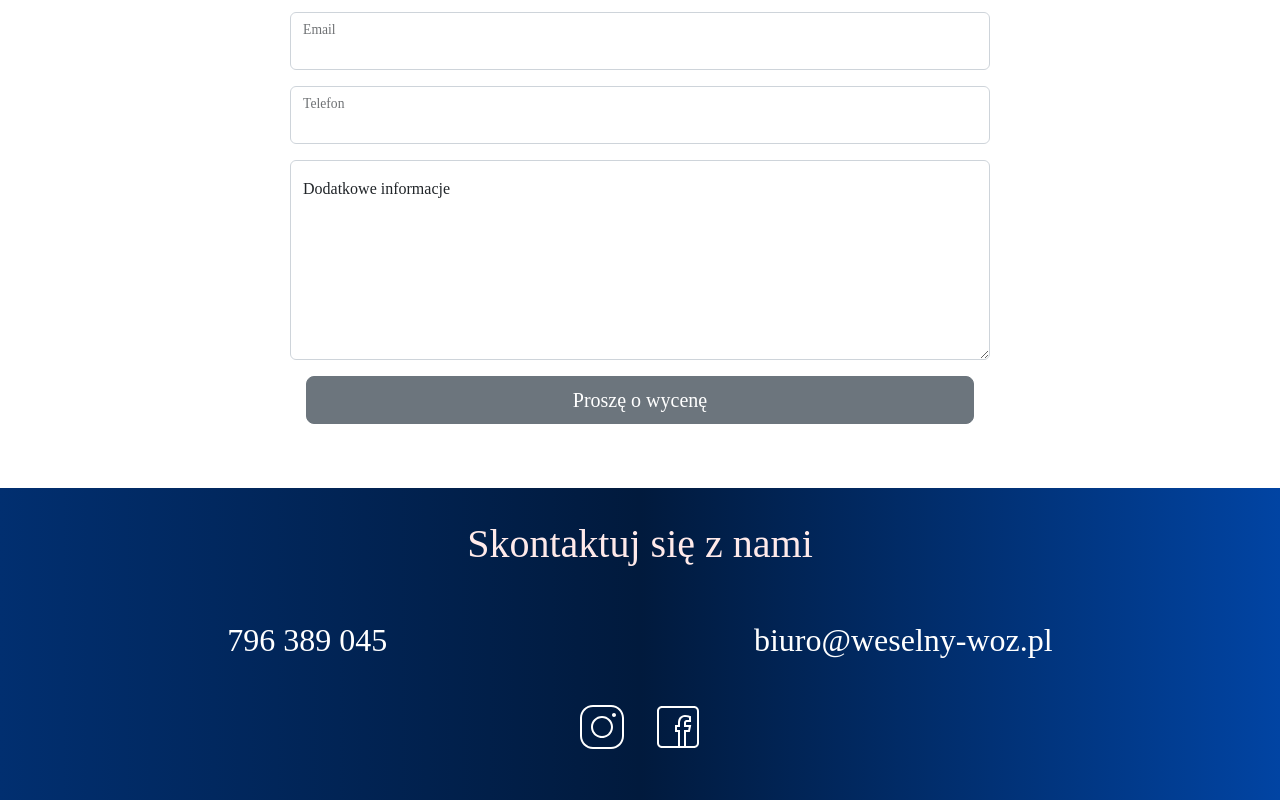
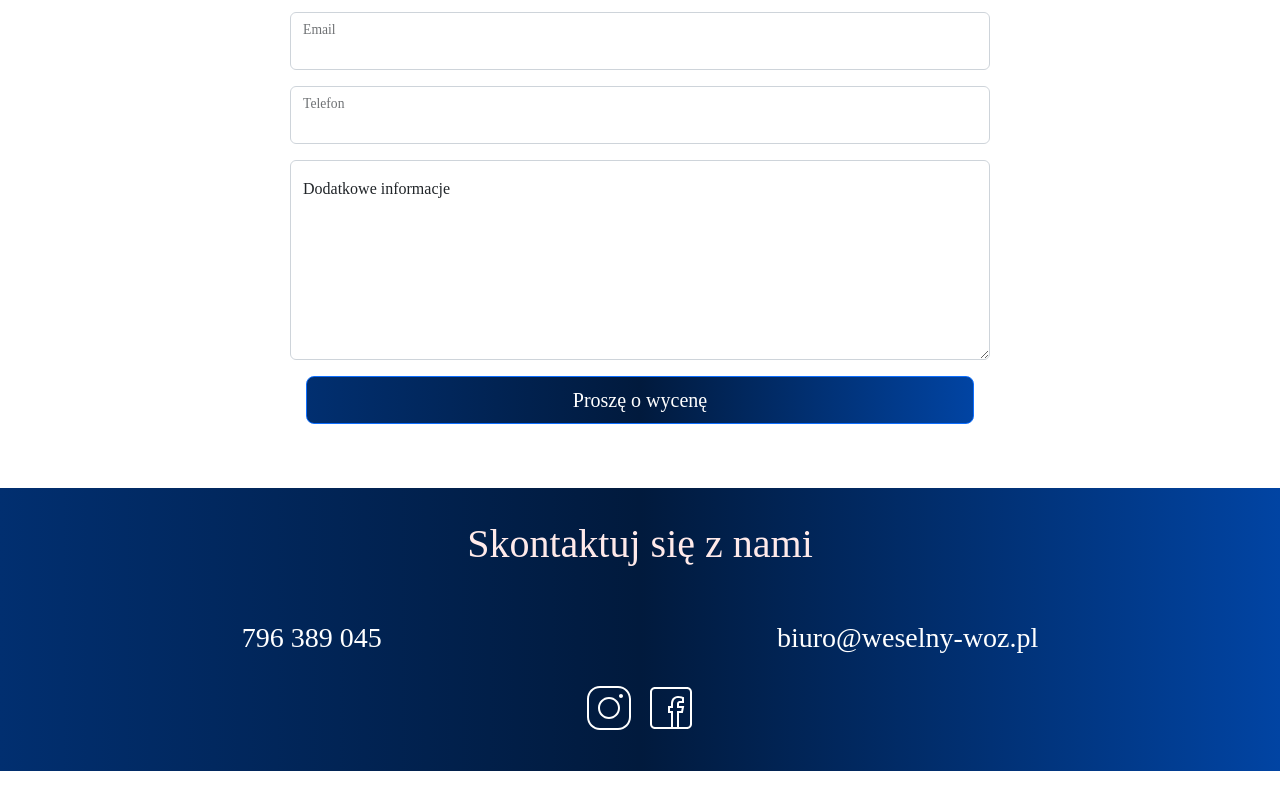
Before and after one commit to artwol993/weselny-woz, a React (Create React App) app: page / in a window 1280 px wide. Shown: the part 5364-6164 px from the top of the page. After the commit the page ends 6135 px from the top, so only its background shows below. Built offline with nearby package versions, Linux system fonts and the light colour scheme.

Commit message:
update footer

```diff
--- a/src/component/contact.jsx
+++ b/src/component/contact.jsx
@@ -150,7 +150,7 @@ function Contact({ selectedCar }) {
                 {errors.comment && <p>{errors.comment.message}</p>}
 
                 <div className="d-grid gap-2 m-3">
-                  <Button variant="secondary" size="lg" type="submit">
+                  <Button size="lg" type="submit" className="contact-button">
                     Proszę o wycenę
                   </Button>
                 </div>
--- a/src/component/footer.jsx
+++ b/src/component/footer.jsx
@@ -15,10 +15,10 @@ function Footer() {
             <Container>
               <div className="d-flex justify-content-around">
                 <a href="tel:+48796389045" className="footer-link">
-                  <p className="h2 text-white">796 389 045</p>
+                  <p className="h3">796 389 045</p>
                 </a>
                 <a href="mailto:biuro@weselny-woz.pl" className="footer-link">
-                  <p className="h2 text-white"> biuro@weselny-woz.pl</p>{" "}
+                  <p className="h3"> biuro@weselny-woz.pl</p>{" "}
                 </a>
               </div>
             </Container>
@@ -26,10 +26,16 @@ function Footer() {
           <Row>
             <Container>
               <div className="footer-social">
-                <a href="https://www.instagram.com" className="footer-link">
+                <a
+                  href="https://www.instagram.com"
+                  className="footer-social-link"
+                >
                   <Instagram />{" "}
                 </a>
-                <a href="https://www.facebook.com" className="footer-link">
+                <a
+                  href="https://www.facebook.com"
+                  className="footer-social-link"
+                >
                   <Facebook />{" "}
                 </a>
               </div>
--- a/src/style/contact.css
+++ b/src/style/contact.css
@@ -10,6 +10,10 @@ h2 {
   padding-bottom: 25px;
 }
 
+.contact-button {
+  background:linear-gradient(to right, #012f70, #011a3d,#0144a3)!important;
+}
+
 
 @media only screen and (min-width: 992px) {
   .container-form {
--- a/src/style/footer.css
+++ b/src/style/footer.css
@@ -31,13 +31,16 @@ a:active {
 
 .footer-link {
   margin: 5px;
+  color: white
 }
 
 .footer-link:hover {
-  filter: invert(0.5);
   color: gold;
 }
 
-.footer-social {
-  font-size: 4em;
+.footer-social-link {
+  font-size: 3em;
 }
+
+.footer-social-link:hover{
+  filter: blur(1px);}
```
